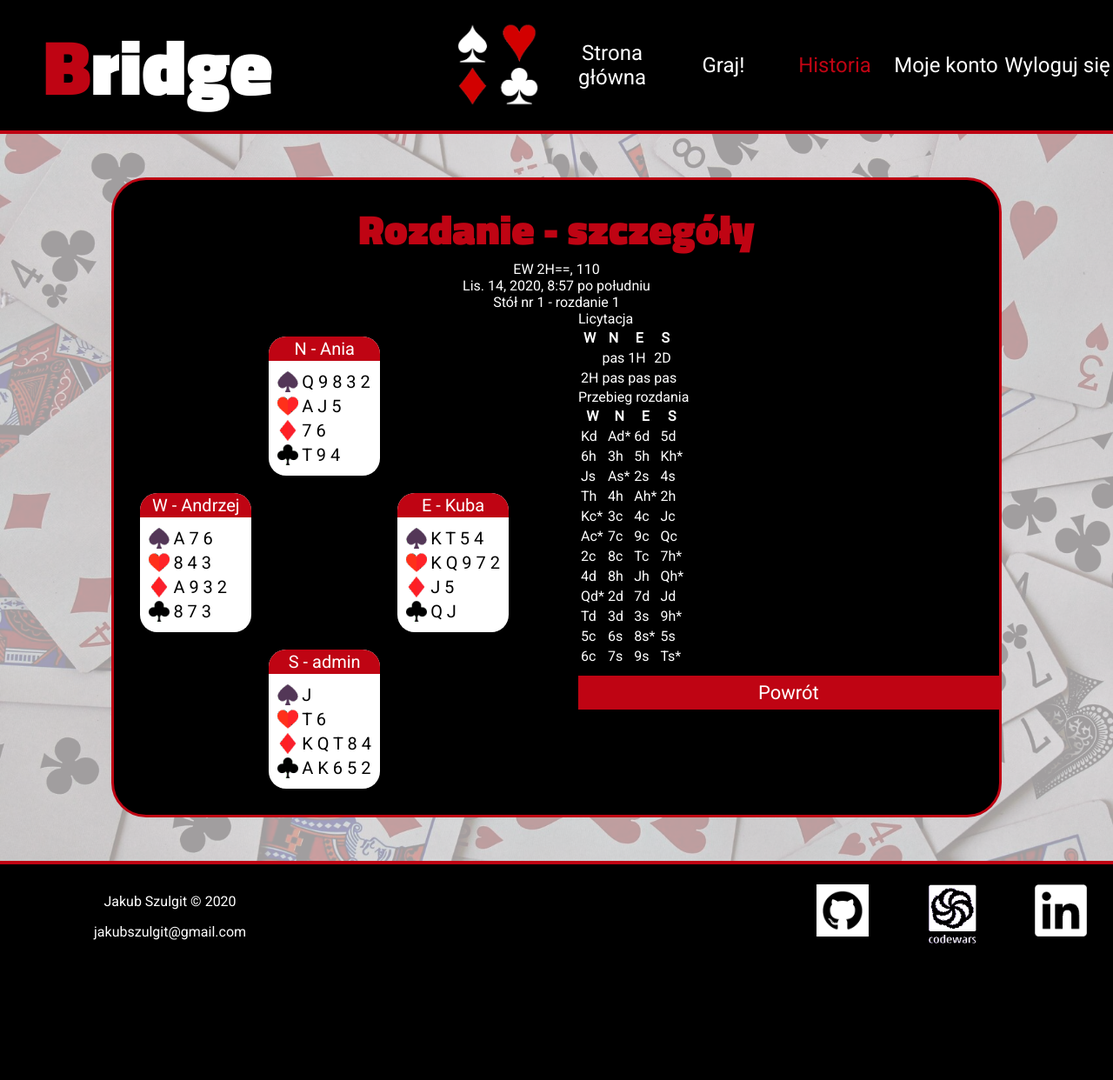
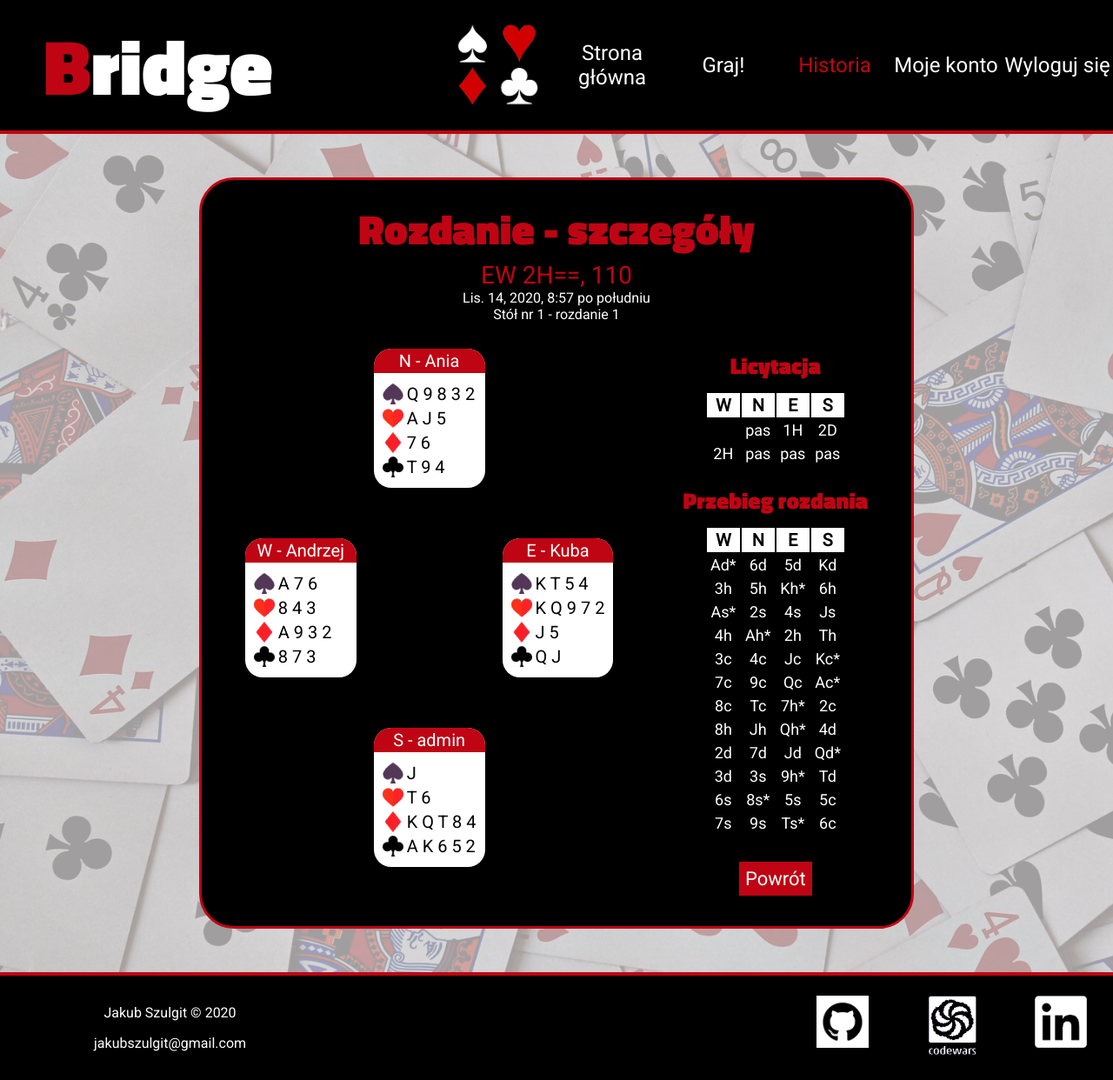
Before and after one commit to lucek3332/bridge-django, a Django app: page /boards/admin/2020-11-14-1-1 in a window 1280 px wide. Shown: the whole page at 87% size. Before the commit the page ends 1085 px from the top, so only its background shows below. Run offline with Django 3.2, Linux system fonts and the light colour scheme; a user stored in the database is signed in; data comes from the database, SQL or seed files in the repository; parts of the project's set-up code (start-up, migrations or seed data) failed here and were passed over.

Commit message:
CSS styling of board detail view.
Modifying custom filter for correct order of cards in the trick. CSS stlyling of board detail view using grid and flexbox.

```diff
--- a/accounts/static/css/style.css
+++ b/accounts/static/css/style.css
@@ -159,10 +159,15 @@
 	align-items: center;
 }
 
+.board-score {
+	font-size: 28px;
+	color: rgb(191, 4, 19);
+}
+
 .board-hands-bidding-wrapper {
-	display: grid;
-	grid-template-columns: 1fr 1fr;
-	grid-column-gap: 50px;
+	display: flex;
+	justify-content: space-around;
+	column-gap: 50px;
 }
 
 .board-hands-wrapper {
@@ -172,30 +177,35 @@
 	grid-row-gap: 20px;
 	grid-column-gap: 20px;
 	margin: 30px;
+	margin-left: 50px;
 }
 
 .board-hand-wrapper#north-hand {
 	grid-column: 2/3;
 	background-color: white;
 	border-radius: 20px;
+	max-height: 160px;
 }
 
 .board-hand-wrapper#west-hand {
 	grid-column: 1/1;
 	background-color: white;
 	border-radius: 20px;
+	max-height: 160px;
 }
 
 .board-hand-wrapper#east-hand {
 	grid-column: 3/3;
 	background-color: white;
 	border-radius: 20px;
+	max-height: 160px;
 }
 
 .board-hand-wrapper#south-hand {
 	grid-column: 2/3;
 	background-color: white;
 	border-radius: 20px;
+	max-height: 160px;
 }
 
 .board-hand-name {
@@ -223,6 +233,73 @@
 	padding-left: 4px;
 }
 
+.bidding-tricks-wrapper {
+	display: flex;
+	flex-direction: column;
+	align-items: center;
+	justify-content: space-between;
+	margin-top: 30px;
+	margin-bottom: 30px;
+	margin-right: 50px;
+}
+
+.bidding-wrapper, .tricks-wrapper {
+	display: flex;
+	flex-direction: column;
+	align-items: center;
+}
+
+.bidding-title {
+	color: rgb(191, 4, 19);
+	padding-bottom: 10px;
+	font-family: 'Titillium Web', sans-serif;
+	font-size: 26px;
+}
+
+.tricks-title {
+	color: rgb(191, 4, 19);
+	padding-bottom: 10px;
+	font-family: 'Titillium Web', sans-serif;
+	font-size: 26px;
+	margin-top: 20px;
+}
+
+#vul-table {
+	color: white;
+	background-color: rgb(191, 4, 19);
+	margin-bottom: 5px;
+	font-size: 20px;
+	text-align: center;
+	padding: 2px;
+	min-width: 34px;
+}
+
+#nonvul-table {
+	color: rgb(0, 0, 0);
+	background-color: white;
+	margin-bottom: 5px;
+	font-size: 20px;
+	text-align: center;
+	padding: 2px;
+	min-width: 34px;
+}
+
+
+.bidding-table table tbody td {
+	font-size: 18px;
+	text-align: center;
+	padding: 2px;
+}
+
+.tricks-table table tbody td {
+	font-size: 18px;
+	text-align: center;
+	padding: 2px;
+}
+
+.board-button {
+	margin-top: 20px;
+}
 
 /* Chat */
 
--- a/boards/templatetags/boards_tags.py
+++ b/boards/templatetags/boards_tags.py
@@ -73,6 +73,7 @@
     countRows = ceil(len(modified_tricks) / 4)
     for row in range(countRows):
         res.append(modified_tricks[row * 4: row * 4 + 4])
+    res = [row[1::] + [row[0]] for row in res]
     return res
 
 
```
